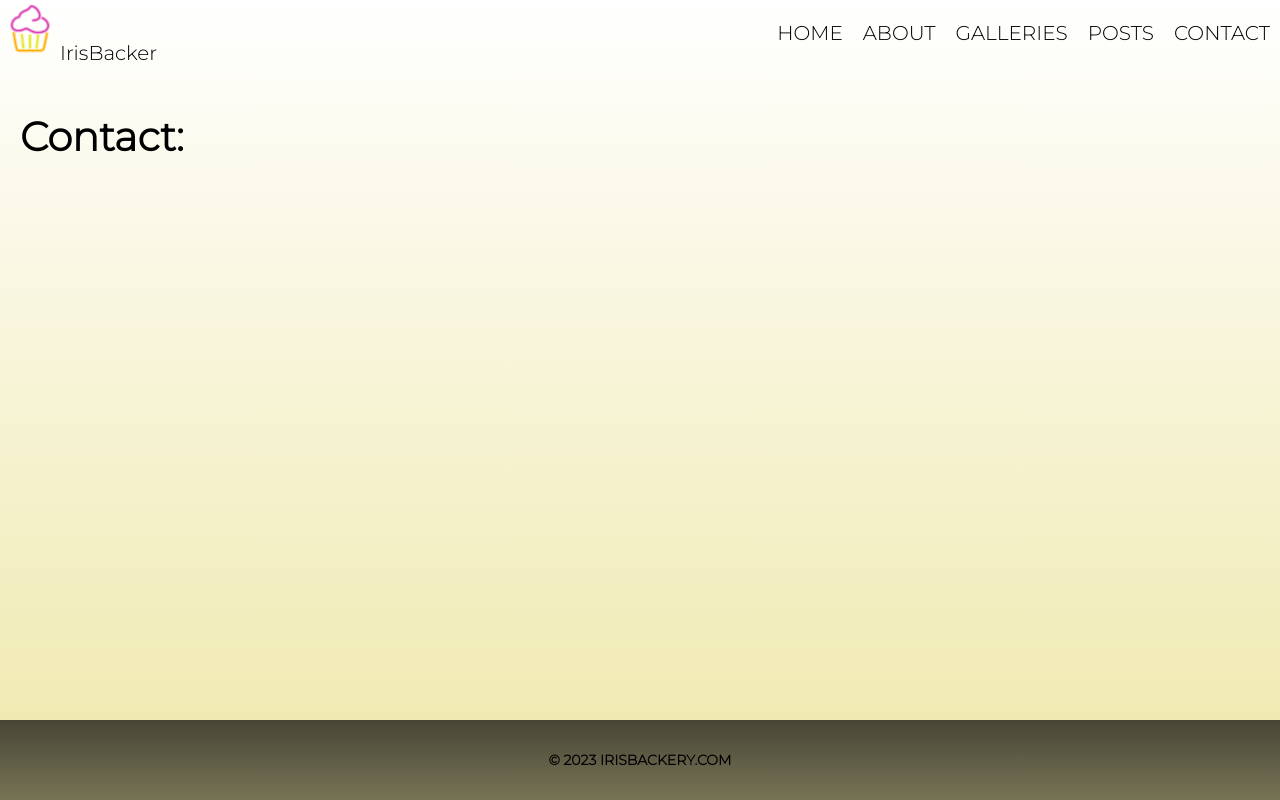
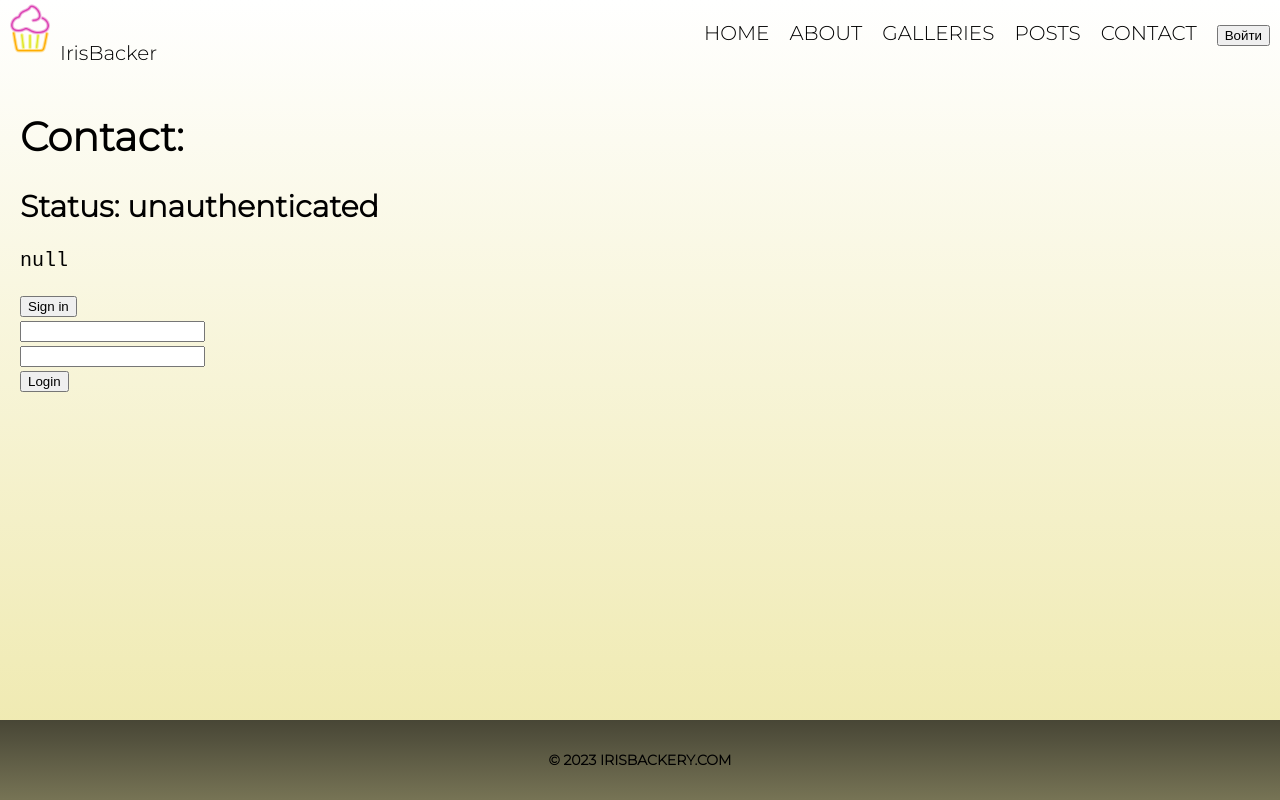
Before and after one commit to AgataHerbst/final-work, a Next.js app: page /contact in a window 1280 px wide. Built offline with nearby package versions, Linux system fonts and the light colour scheme; no server answers.

Commit message:
перенесла signin

```diff
--- a/components/Navbar.js
+++ b/components/Navbar.js
@@ -26,7 +26,7 @@ function Navbar() {
                     <Link key={id} href={path}>
                         <legacyBehavior className={pathname === path ? styles.active : null}>{title}</legacyBehavior></Link>
                 ))}
-
+   <Link href='api/auth/signin'><button>Войти</button></Link>
             </div>
         </nav>
     );
--- a/pages/contact.js
+++ b/pages/contact.js
@@ -1,13 +1,26 @@
 import Head from 'next/head';
 import Heading from "../components/Heading";
+import { signIn, signOut, useSession } from 'next-auth/react';
+import SignInForm from '../components/SignInForm';
 
 function Contact() {
+    const { data, status } = useSession();
     return <>
-    <Head>
-        <title>Contact</title>
-    </Head>
-       <Heading text="Contact:" />
-      </>
+        <Head>
+            <title>Contact</title>
+        </Head>
+        <Heading text="Contact:" />
+        <h2>Status: {status}</h2>
+
+        <pre>{JSON.stringify(data, null, 2)}</pre>
+        {data && <button onClick={signOut}>Sign out</button>}
+        {!data && (
+            <button onClick={() => signIn('google')}>
+                Sign in
+            </button>
+        )}
+        {!data && <SignInForm />}
+    </>
 }
 
 export default Contact
```
Also changed, not shown: package.json (+5 -3 lines), pages/index.js (+4 -15 lines), 2 other files (tests, documents, lock files or other folders).
